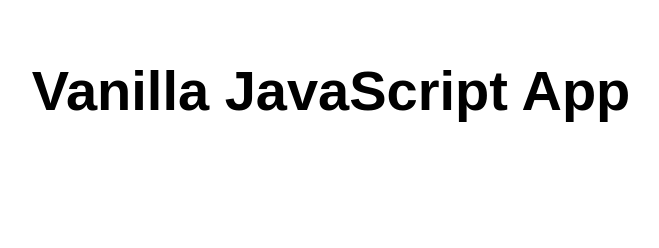
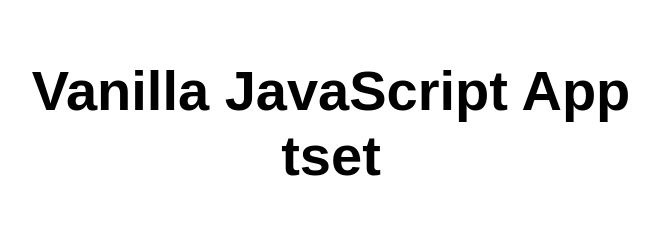
Before and after one commit to kohei-miyoshi/swa-config-test, a website: page src/index.html in a window 1280 px wide. Shown: the whole page, without its empty margins (309-968 px from the left). Drawn offline with Linux system fonts and the light colour scheme.

Commit message:
Update index.html

```diff
--- a/src/index.html
+++ b/src/index.html
@@ -10,7 +10,7 @@
 
 <body>
   <main>
-    <h1>Vanilla JavaScript App</h1>
+    <h1>Vanilla JavaScript App tset</h1>
   </main>
 </body>
 
```
